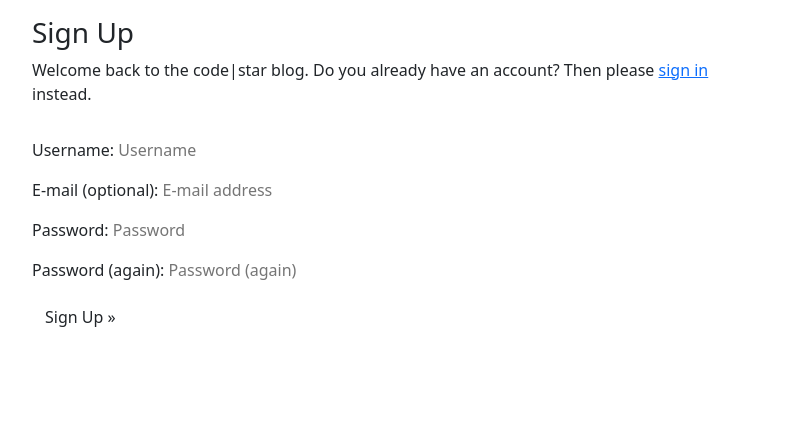
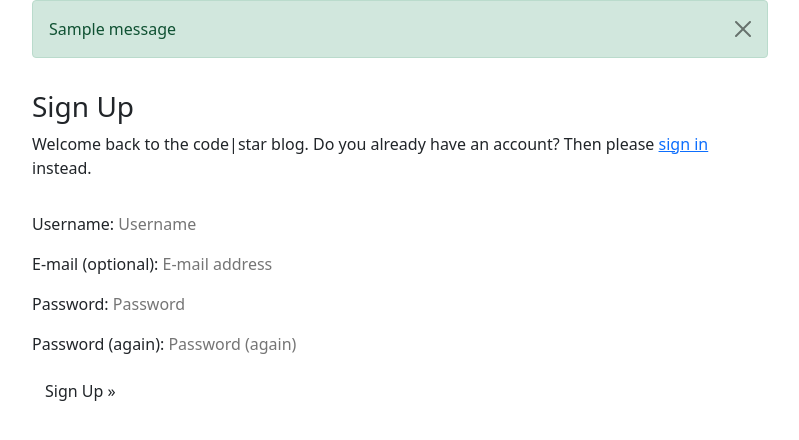
Before and after one commit to SiJiL82/borrow_something, a Django app: page /accounts/signup/ in a window 1280 px wide. Shown: the part 56-496 px from the top of the page, without its empty margins (240-1039 px from the left). Run offline with Django 3.2, Linux system fonts and the light colour scheme; tables that the repository leaves empty hold one stand-in row (values such as "Sample post"); one stand-in notice (Sample message) is shown; parts of the project's set-up code (start-up, migrations or seed data) failed here and were passed over.

Commit message:
Add message container to base HTML

```diff
--- a/templates/base.html
+++ b/templates/base.html
@@ -55,6 +55,19 @@
             </div>
         </div>
     </nav>
+    <!-- Message container -->
+    <div class="container">
+        <div class="row">
+            <div class="col-md-8 offset-md-2">
+                {% for message in messages %}
+                    <div class="alert {{ message.tags }} alert-dismissible fade show" id="msg" role="alert">
+                        {{ message | safe }}
+                        <button class="btn-close" data-bs-dismiss="alert" aria-label="Close"></button>
+                    </div>
+                {% endfor %}
+            </div>
+        </div>
+    </div>
     <!-- Content -->
     <main class="flex-shrink-0 main-bg">
         {% block content %}
```
